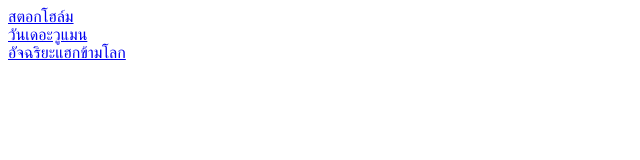
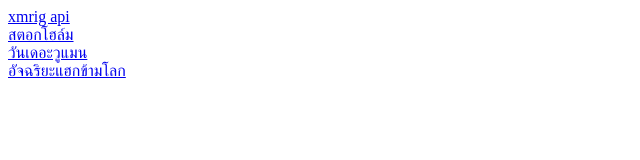
Before and after one commit to basetrue/HOMEPAGE, a plain HTML site: page index.html in a window 1280 px wide. Shown: the whole page, without its empty margins (0-640 px from the left). Drawn offline with Linux system fonts and the light colour scheme.

Commit message:
Update index.html

```diff
--- a/index.html
+++ b/index.html
@@ -1,5 +1,7 @@
 <html>
  <body>
+  <a href="/api.html" target="_blank">xmrig api</a>
+  <br>
   <a href="https://feurl.com/f/5-lr-sdwk01qgg3" target="_blank">สตอกโฮล์ม</a>
   <br>
       <a href="https://feurl.com/v/6-y6mt0e0465dpx" target="_blank">วันเดอะวูแมน</a>
```
